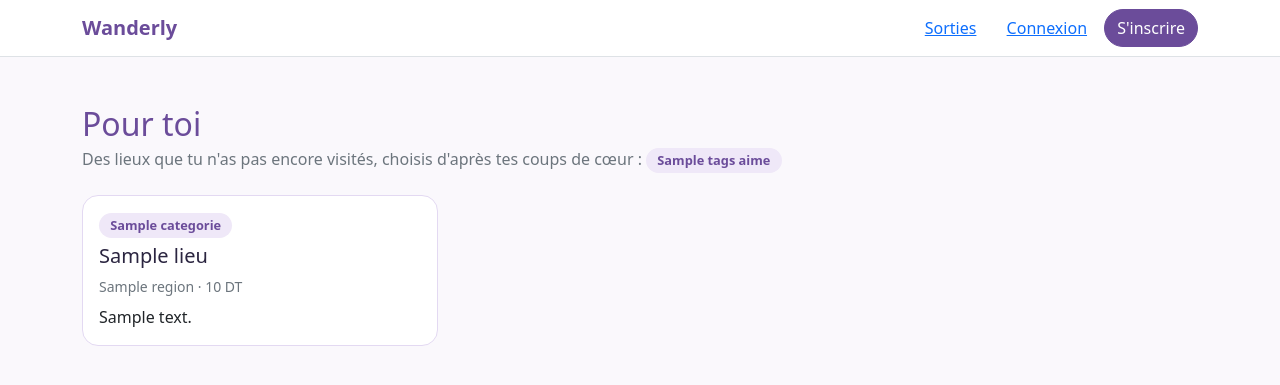
After one commit to emnaamanai/wanderly, a Flask app: template templates/recommandations.html in a window 1280 px wide. The commit adds this page. Shown: the top 385 px of the page. Run offline with Flask 3, Linux system fonts and the light colour scheme; the template is opened without the code that fills it: most values are stand-ins (such as "Sample title", 1, 10 or a date in 2020).

Commit message:
Sprint 4 : recommandations de lieux non visites

```diff
--- a/app.py
+++ b/app.py
@@ -846,3 +846,40 @@ def supprimer_sortie(sortie_id):
     base.commit()
     flash("Sortie supprimée.")
     return redirect(url_for("liste_sorties"))
+@app.route("/recommandations")
+@login_required
+def recommandations():
+    base = db.get_db()
+    moi = g.utilisateur["id"]
+
+    tags_aimes = base.execute(
+        "SELECT tag_ambiance.nom AS nom, COUNT(*) AS poids "
+        "FROM avis "
+        "JOIN lieu_tag ON lieu_tag.lieu_id = avis.lieu_id "
+        "JOIN tag_ambiance ON tag_ambiance.id = lieu_tag.tag_id "
+        "WHERE avis.auteur_id = ? AND avis.note >= 4 "
+        "GROUP BY tag_ambiance.id ORDER BY poids DESC, nom LIMIT 5",
+        (moi,),
+    ).fetchall()
+
+    lieux = base.execute(
+        "SELECT lieu.*, categorie.nom AS categorie, SUM(pref.poids) AS score "
+        "FROM lieu "
+        "JOIN categorie ON lieu.categorie_id = categorie.id "
+        "JOIN lieu_tag ON lieu_tag.lieu_id = lieu.id "
+        "JOIN ("
+        "    SELECT lieu_tag.tag_id AS tag_id, COUNT(*) AS poids "
+        "    FROM avis JOIN lieu_tag ON lieu_tag.lieu_id = avis.lieu_id "
+        "    WHERE avis.auteur_id = ? AND avis.note >= 4 "
+        "    GROUP BY lieu_tag.tag_id"
+        ") AS pref ON pref.tag_id = lieu_tag.tag_id "
+        "WHERE lieu.auteur_id != ? "
+        "AND lieu.id NOT IN (SELECT lieu_id FROM avis WHERE auteur_id = ?) "
+        "AND lieu.id NOT IN (SELECT lieu_id FROM liste_lieu "
+        "                    WHERE utilisateur_id = ? AND statut = 'visité') "
+        "GROUP BY lieu.id "
+        "ORDER BY score DESC, lieu.id DESC LIMIT 9",
+        (moi, moi, moi, moi),
+    ).fetchall()
+
+    return render_template("recommandations.html", lieux=lieux, tags_aimes=tags_aimes)
--- a/templates/base.html
+++ b/templates/base.html
@@ -18,6 +18,7 @@
         {% if g.utilisateur %}
           <a class="btn btn-link" href="{{ url_for('ajouter_lieu') }}">Ajouter un lieu</a>
           <a class="btn btn-link" href="{{ url_for('mes_lieux') }}">Mes lieux</a>
+          <a class="btn btn-link" href="{{ url_for('recommandations') }}">Pour toi</a>
           {% if g.utilisateur.role == 'admin' %}
             <a class="btn btn-link" href="{{ url_for('admin_signalements') }}">Signalements</a>
           {% endif %}
--- /dev/null
+++ b/templates/recommandations.html
@@ -0,0 +1,44 @@
+{% extends "base.html" %}
+
+{% block titre %}Pour toi - Wanderly{% endblock %}
+
+{% block contenu %}
+<div class="container my-5">
+  <h1 class="h2 wander-text mb-1">Pour toi</h1>
+
+  {% if tags_aimes %}
+  <p class="text-secondary mb-4">
+    Des lieux que tu n'as pas encore visités, choisis d'après tes coups de cœur :
+    {% for t in tags_aimes %}<span class="badge-wander me-1">{{ t.nom }}</span>{% endfor %}
+  </p>
+  {% else %}
+  <p class="text-secondary mb-4">
+    Donne 4 ou 5 étoiles à quelques lieux que tu as aimés : Wanderly te proposera ensuite
+    d'autres lieux avec la même ambiance.
+  </p>
+  {% endif %}
+
+  {% if lieux %}
+  <div class="row row-cols-1 row-cols-md-2 row-cols-lg-3 g-4">
+    {% for lieu in lieux %}
+    <div class="col">
+      <div class="card carte-lieu h-100">
+        <div class="card-body">
+          <span class="badge-wander">{{ lieu.categorie }}</span>
+          <h2 class="h5 mt-2">
+            <a class="stretched-link text-decoration-none lien-lieu" href="{{ url_for('voir_lieu', lieu_id=lieu.id) }}">{{ lieu.nom }}</a>
+          </h2>
+          <p class="text-secondary small mb-2">
+            {{ lieu.region }} · {% if lieu.prix == 0 %}Gratuit{% else %}{{ "%g"|format(lieu.prix) }} DT{% endif %}
+          </p>
+          <p class="card-text">{{ lieu.description }}</p>
+        </div>
+      </div>
+    </div>
+    {% endfor %}
+  </div>
+  {% elif tags_aimes %}
+  <p>Aucune nouvelle suggestion pour l'instant : tu as déjà exploré les lieux qui te ressemblent.</p>
+  {% endif %}
+</div>
+{% endblock %}
```
